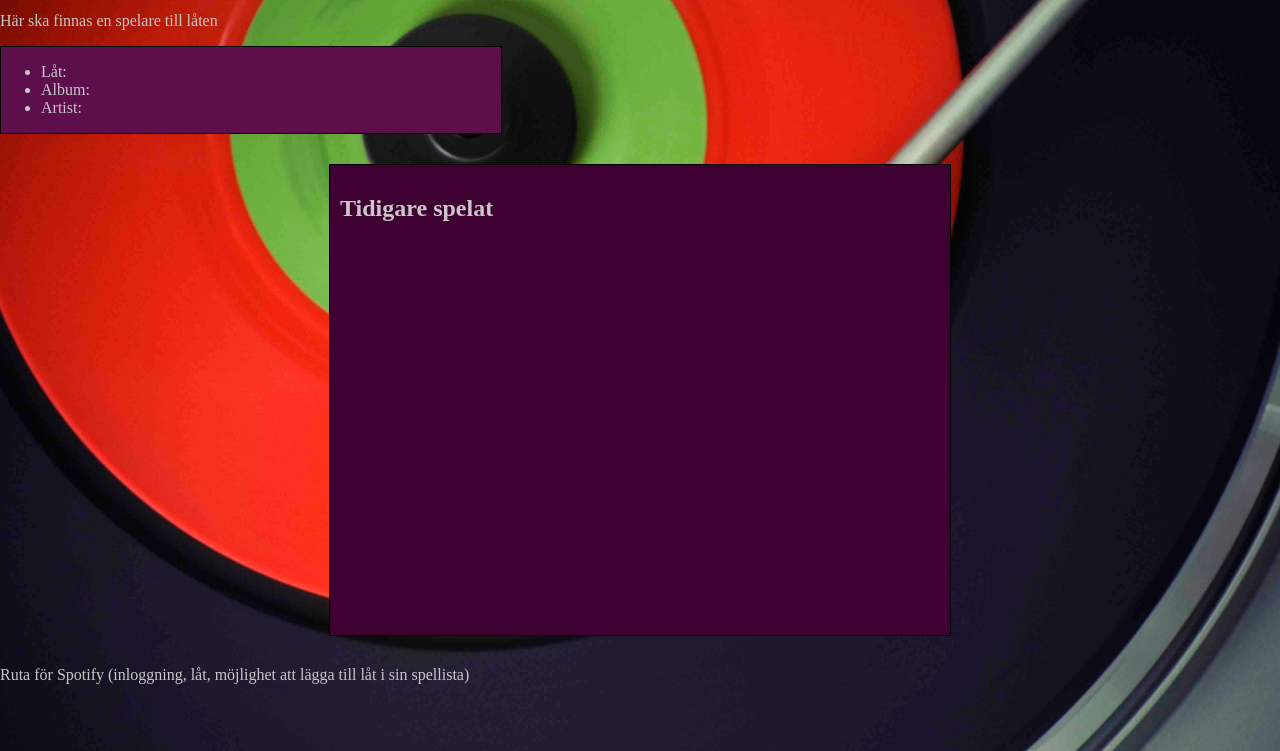
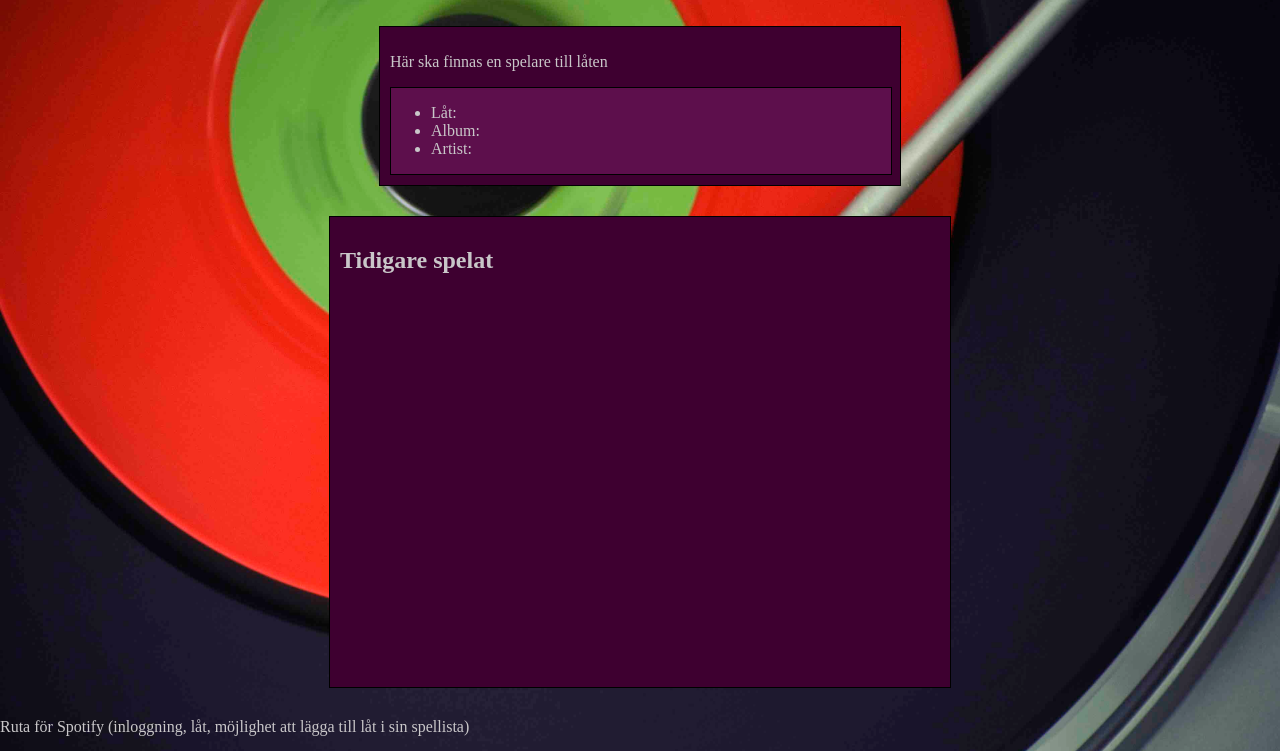
Before and after one commit to emmaajohaansson/Diggaren, a plain HTML site: page index.html in a window 1280 px wide. Shown: the part 49-800 px from the top of the page. Drawn offline with nearby package versions, Linux system fonts and the light colour scheme; no server answers.

Commit message:
Fixat låddddan

```diff
--- a/index.html
+++ b/index.html
@@ -13,7 +13,7 @@
             <h1>SoundCheck</h1>
 		</header>
 		<section>
-			<div>
+			<div id="song_audio">
                 <audio id="song_player"></audio>
 				<p>
 					Här ska finnas en spelare till låten
--- a/style.css
+++ b/style.css
@@ -9,7 +9,7 @@ header{
     height: 46px;
     margin-top: -28px;
 }
-#song_player {
+#song_audio {
 	border: 1px solid black;
 	margin: 30px;
 	padding: 10px;
```
